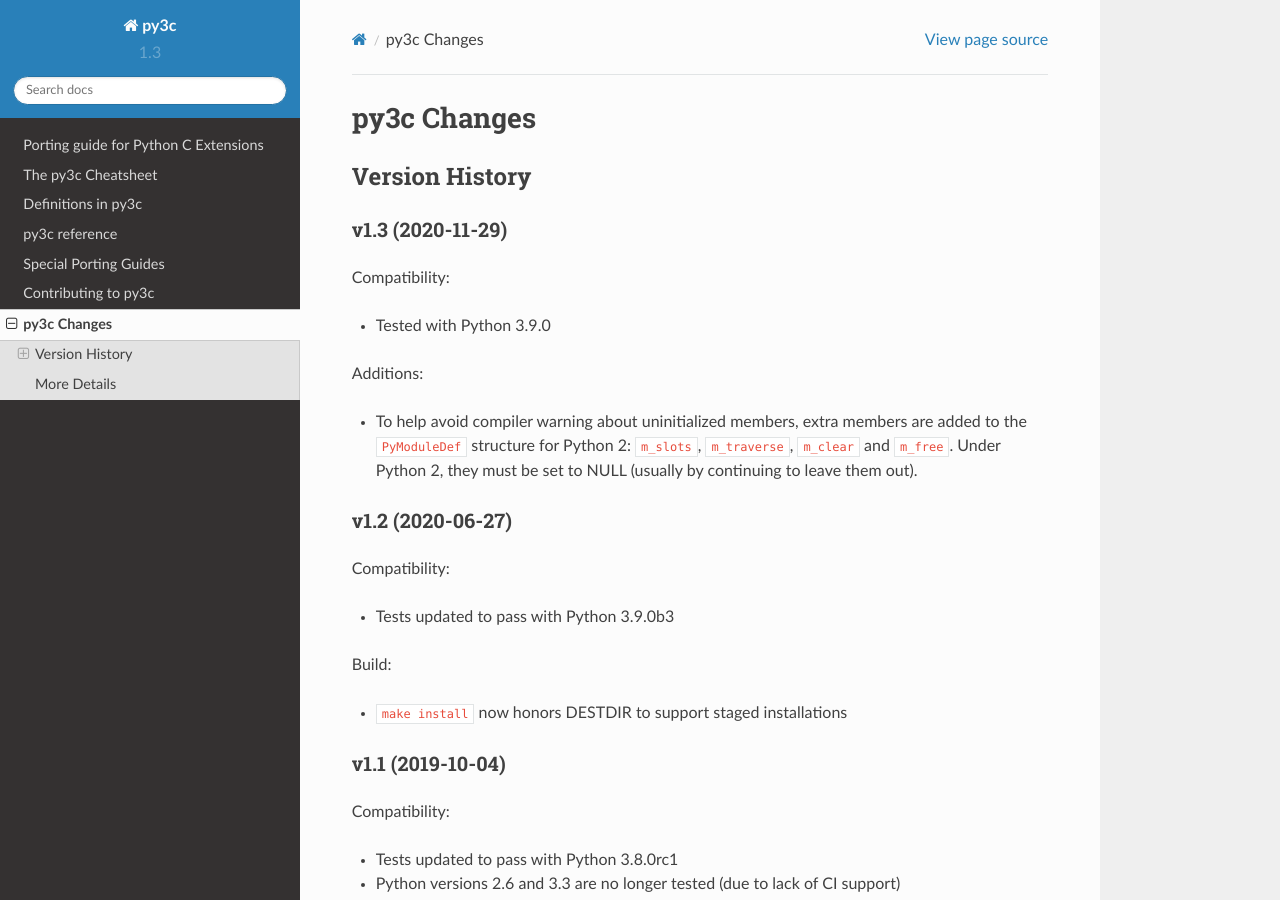
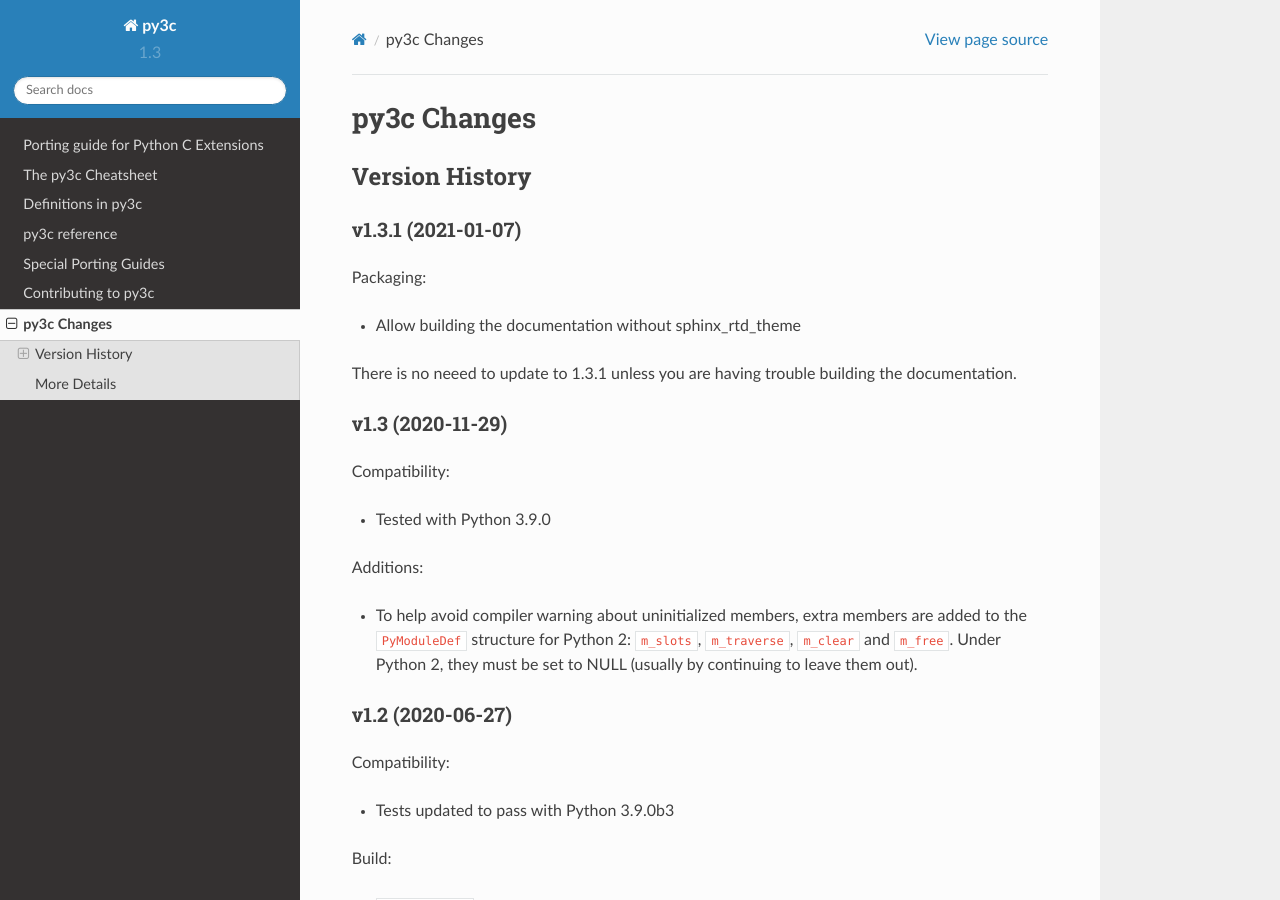
Before and after one commit to encukou/py3c, a Sphinx documentation site: the page built from doc/source/changelog.rst, in a window 1280 px wide and 900 px high. Built offline with Sphinx 7.4.7 and the Read the Docs theme 2.0.0, drawn with Linux system fonts in a browser that asks for light colours.

Commit message:
Bump version to 1.3.1

```diff
--- a/doc/source/changelog.rst
+++ b/doc/source/changelog.rst
@@ -6,6 +6,17 @@
 
 Version History
 ===============
+
+v1.3.1 (2021-01-07)
+-----------------
+
+Packaging:
+
+* Allow building the documentation without sphinx_rtd_theme
+
+There is no neeed to update to 1.3.1 unless you are having trouble building
+the documentation.
+
 
 v1.3 (2020-11-29)
 -----------------
--- a/doc/source/conf.py
+++ b/doc/source/conf.py
@@ -55,7 +55,7 @@
 # The short X.Y version.
 version = '1.3'
 # The full version, including alpha/beta/rc tags.
-release = '1.3'
+release = '1.3.1'
 
 # The language for content autogenerated by Sphinx. Refer to documentation
 # for a list of supported languages.
--- a/setup.cfg
+++ b/setup.cfg
@@ -1,6 +1,6 @@
 [metadata]
 name=py3c
-version=1.3
+version=1.3.1
 description=Python compatibility headers
 long_description=file: README.rst
 author=Petr Viktorin
```
Also changed, not shown: 1 other file.
